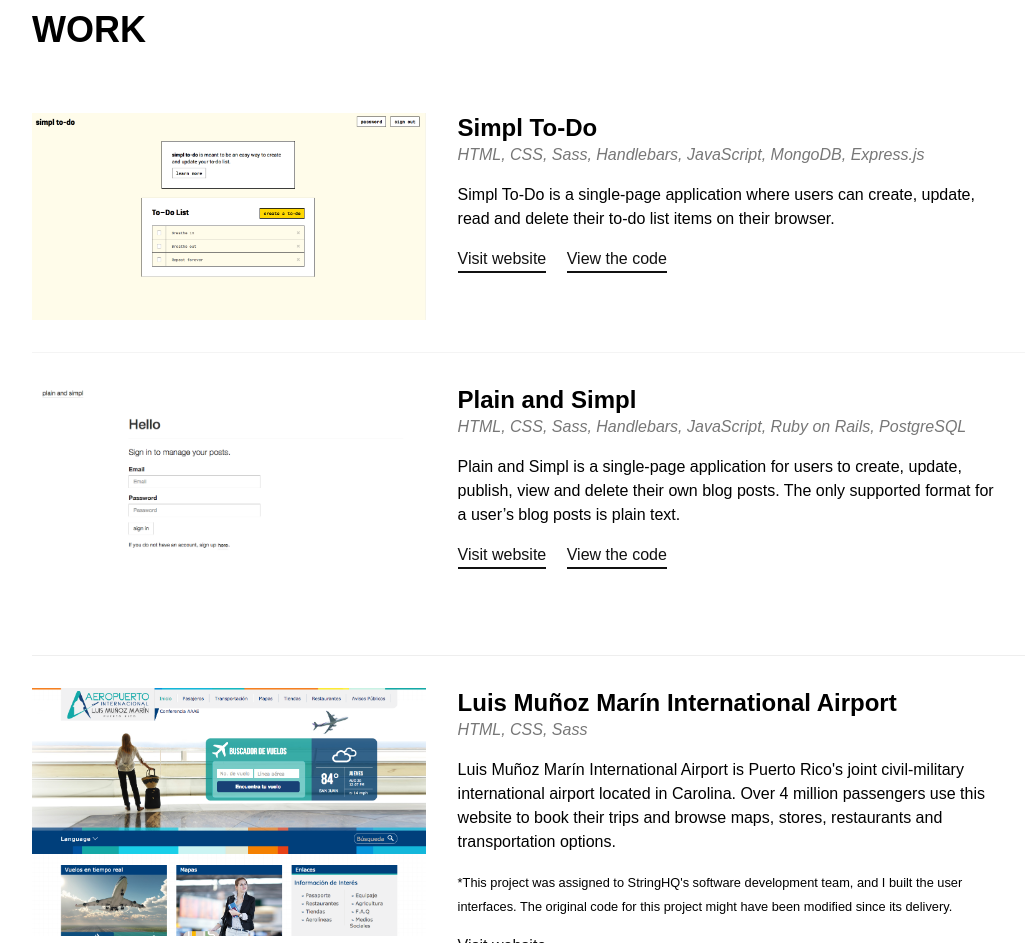
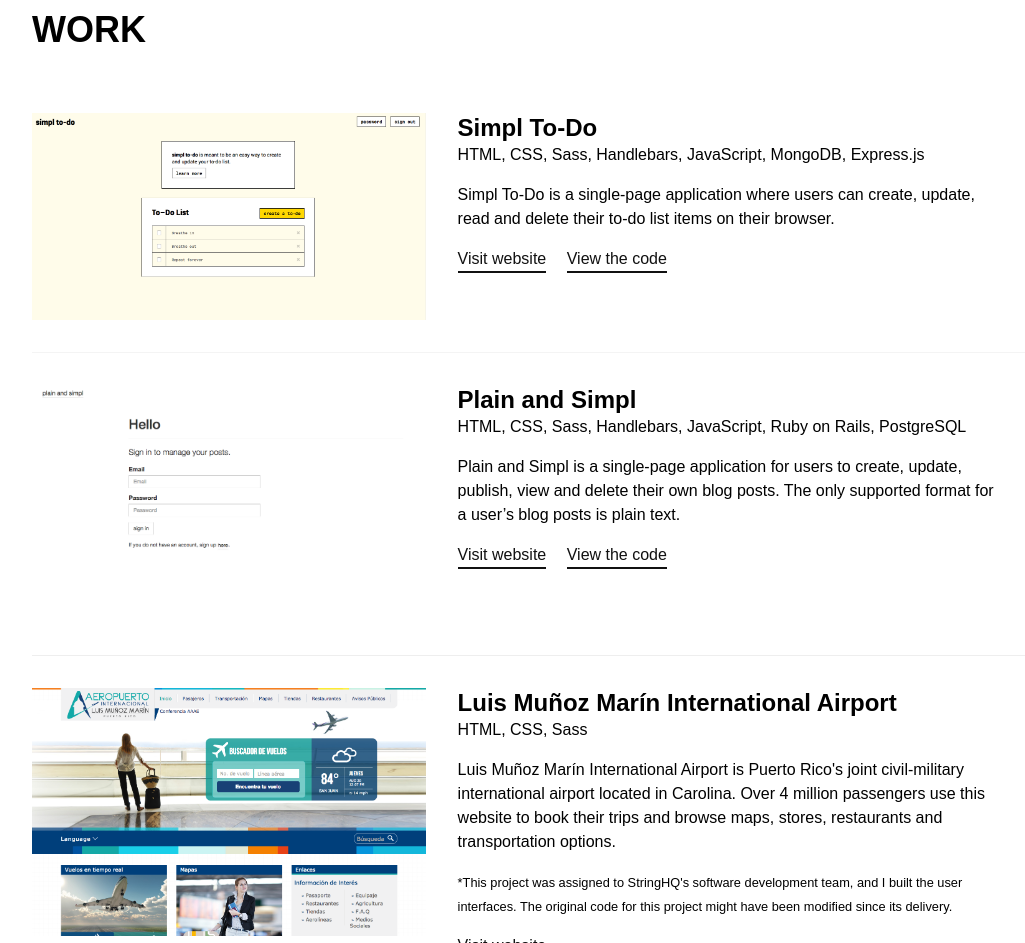
Before and after one commit to lydivetteroldan/lydivetteroldan.github.io, a website: page index.html in a window 1280 px wide. Shown: the part 1165-2108 px from the top of the page, without its empty margins (96-1121 px from the left). Drawn offline with nearby package versions, Linux system fonts and the light colour scheme.

Commit message:
Update styling for subheading in each project's description
This closes #11.

```diff
--- a/index.html
+++ b/index.html
@@ -76,9 +76,7 @@
               </div>
               <div class="w-100 w-60-ns pl3-ns">
                 <h1 class="b f3 mt0 mb0 lh-title">Simpl To-Do</h1>
-                <p class="f6 f5-l measure-wide lh-copy gray mt0">
-                  <em>HTML, CSS, Sass, Handlebars, JavaScript, MongoDB, Express.js</em>
-                </p>
+                <h2 class="fw1 f6 f5-l measure-wide lh-copy mt0">HTML, CSS, Sass, Handlebars, JavaScript, MongoDB, Express.js</h2>
                 <p class="f6 f5-l measure-wide lh-copy">
                   Simpl To-Do is a single-page application where users can create, update, read and delete their to-do list items on their browser.
                 </p>
@@ -98,9 +96,7 @@
               </div>
               <div class="w-100 w-60-ns pl3-ns">
                 <h1 class="b f3 mt0 mb0 lh-title">Plain and Simpl</h1>
-                <p class="f6 f5-l measure-wide lh-copy gray mt0">
-                  <em>HTML, CSS, Sass, Handlebars, JavaScript, Ruby on Rails, PostgreSQL</em>
-                </p>
+                <h2 class="fw1 f6 f5-l measure-wide lh-copy mt0">HTML, CSS, Sass, Handlebars, JavaScript, Ruby on Rails, PostgreSQL</h2>
                 <p class="f6 f5-l measure-wide lh-copy">
                   Plain and Simpl is a single-page application for users to create, update, publish, view and delete their own blog posts. The only supported format for a user’s blog posts is plain text.
                 </p>
@@ -120,9 +116,7 @@
               </div>
               <div class="w-100 w-60-ns pl3-ns">
                 <h1 class="b f3 mt0 mb0 lh-title">Luis Muñoz Marín International Airport</h1>
-                <p class="f6 f5-l measure-wide lh-copy gray mt0">
-                  <em>HTML, CSS, Sass</em>
-                </p>
+                <h2 class="fw1 f6 f5-l measure-wide lh-copy mt0">HTML, CSS, Sass</h2>
                 <p class="f6 f5-l measure-wide lh-copy">
                   Luis Muñoz Marín International Airport is Puerto Rico's joint civil-military international airport located in Carolina. Over 4 million passengers use this website to book their trips and browse maps, stores, restaurants and transportation options.
                 </p>
```
